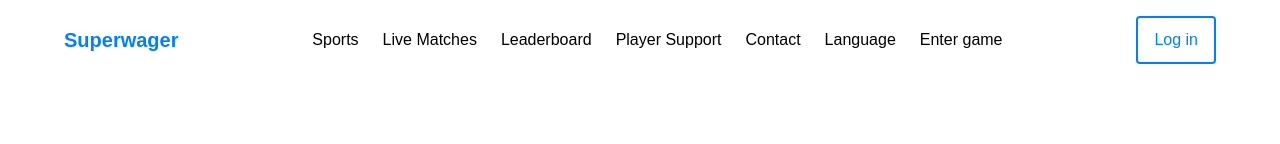
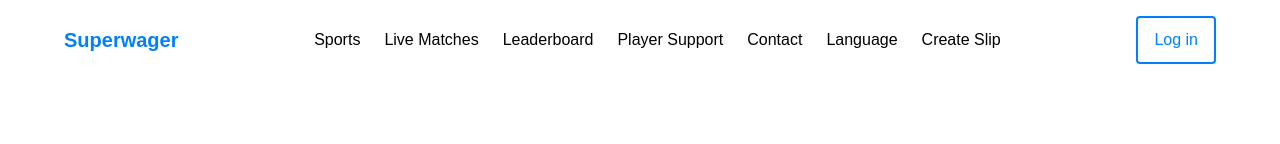
Before and after one commit to Israel-Orere/SuperWager, a Next.js app in the folder frontend/: page / in a window 1280 px wide. Shown: the top 144 px of the page. Built offline with nearby package versions, Linux system fonts and the light colour scheme; a web font is replaced by a local one.

Commit message:
Update navbar item from "Enter game" to "Create Slip"

```diff
--- /dev/null
+++ b/frontend/src/app/not-found.tsx
@@ -0,0 +1,14 @@
+"use client";
+
+import Link from "next/link";
+
+export default function NotFound() {
+  return (
+    <div>
+      Page not found please go{" "}
+      <Link href={"/"} className="text-[var(--primary)]">
+        Home
+      </Link>
+    </div>
+  );
+}
--- a/frontend/src/components/navbar.tsx
+++ b/frontend/src/components/navbar.tsx
@@ -22,7 +22,7 @@ export default function Navbar() {
             "Player Support",
             "Contact",
             "Language",
-            "Enter game",
+            "Create Slip",
           ].map((item, i) => (
             <p
               key={i}
```
